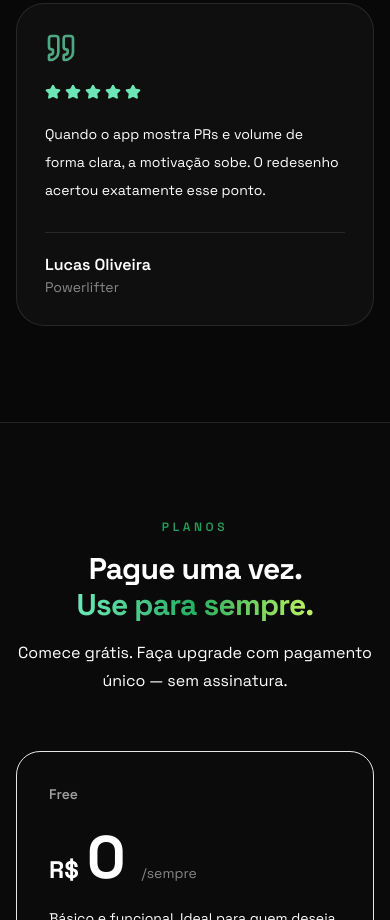
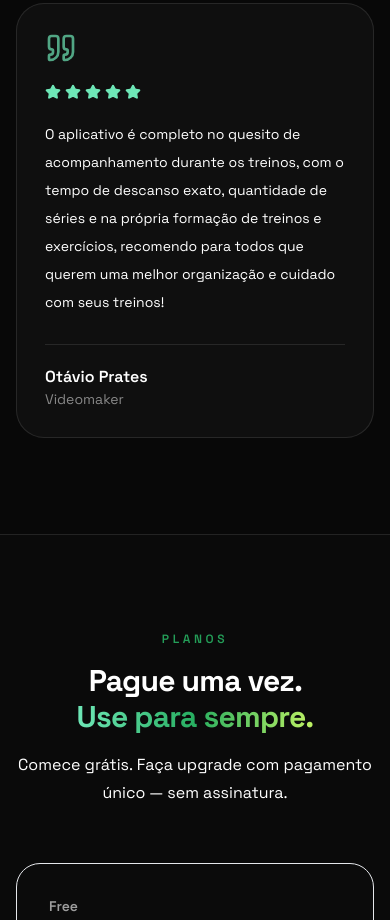
Before and after one commit to pedroluca/trainlog-landing, a React (Vite) app: page / in a window 390 px wide. Shown: the part 5660-6580 px from the top of the page. Built offline with nearby package versions, Linux system fonts and the light colour scheme; no server answers.

Commit message:
refactor: adjust font size

```diff
--- a/src/App.tsx
+++ b/src/App.tsx
@@ -115,9 +115,9 @@ const testimonials = [
     text: 'Curti demais o app. Dá pra anotar os treinos rapidinho, salvar tudo e ainda usar o timer pra controlar os intervalos. Fica bem mais fácil manter a sequência e ver o que já foi feito. É simples de usar e funciona certinho, muito prático pra quem treina.',
   },
   {
-    name: 'Lucas Oliveira',
-    role: 'Powerlifter',
-    text: 'Quando o app mostra PRs e volume de forma clara, a motivação sobe. O redesenho acertou exatamente esse ponto.',
+    name: 'Otávio Prates',
+    role: 'Videomaker',
+    text: 'O aplicativo é completo no quesito de acompanhamento durante os treinos, com o tempo de descanso exato, quantidade de séries e na própria formação de treinos e exercícios, recomendo para todos que querem uma melhor organização e cuidado com seus treinos!',
   },
 ]
 
@@ -245,8 +245,8 @@ function App() {
 
           <div className="relative mx-auto flex max-w-7xl flex-col items-center justify-center text-center">
             <div className="relative z-10 mx-auto max-w-3xl">
-              <h1 className="text-balance text-5xl font-black tracking-tight text-white sm:text-6xl lg:text-[5.5rem] lg:leading-[0.94]">
-                Seu treino.{' '}
+              <h1 className="text-balance text-5xl font-black tracking-tight text-white lg:text-6xl lg:leading-[0.94]">
+                Seu treino.<br />
                 <span className="bg-gradient-to-r from-emerald-300 via-[#27AE60] to-lime-300 bg-clip-text text-transparent">
                   Sua evolução.
                 </span>
```
